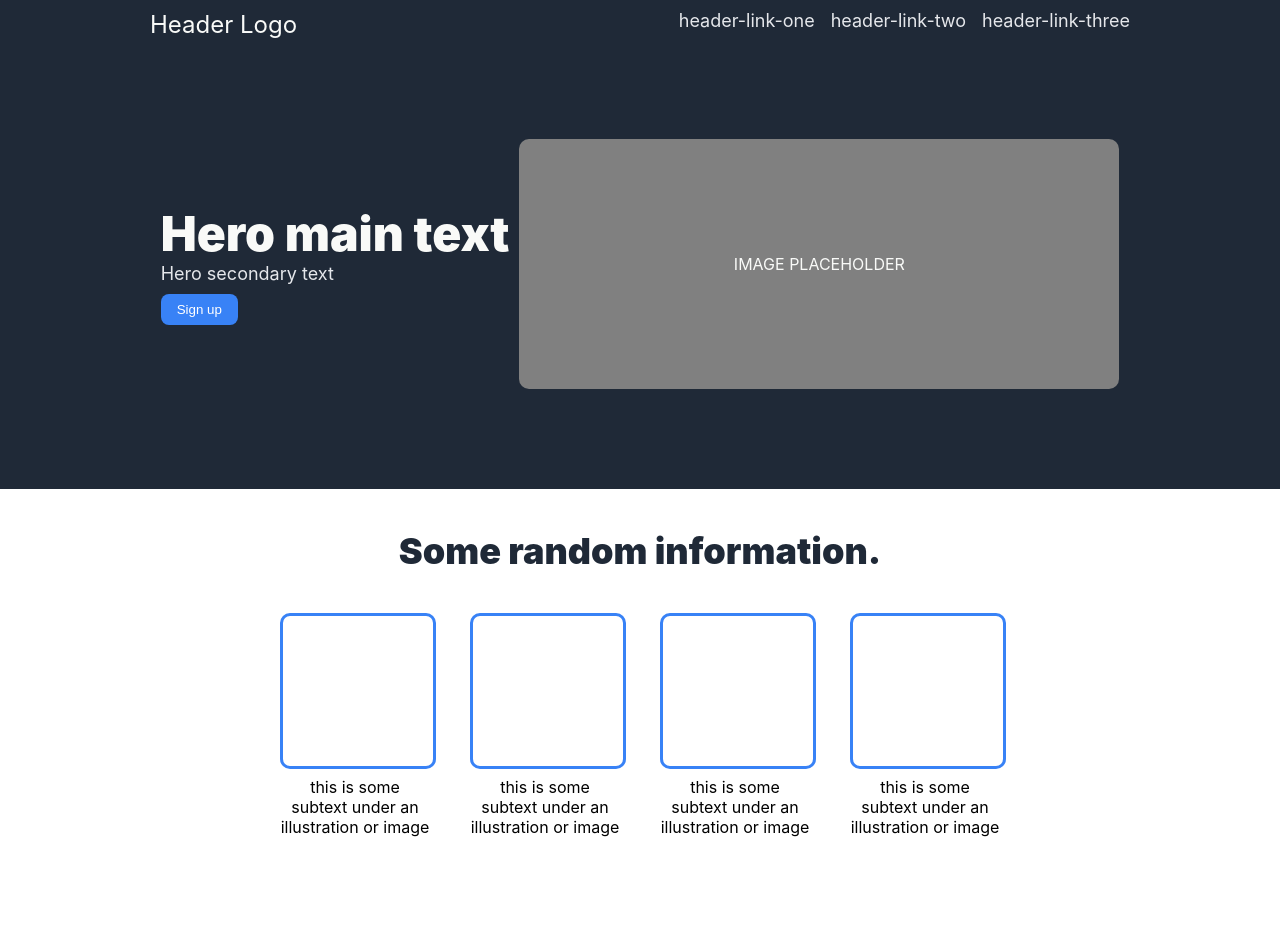
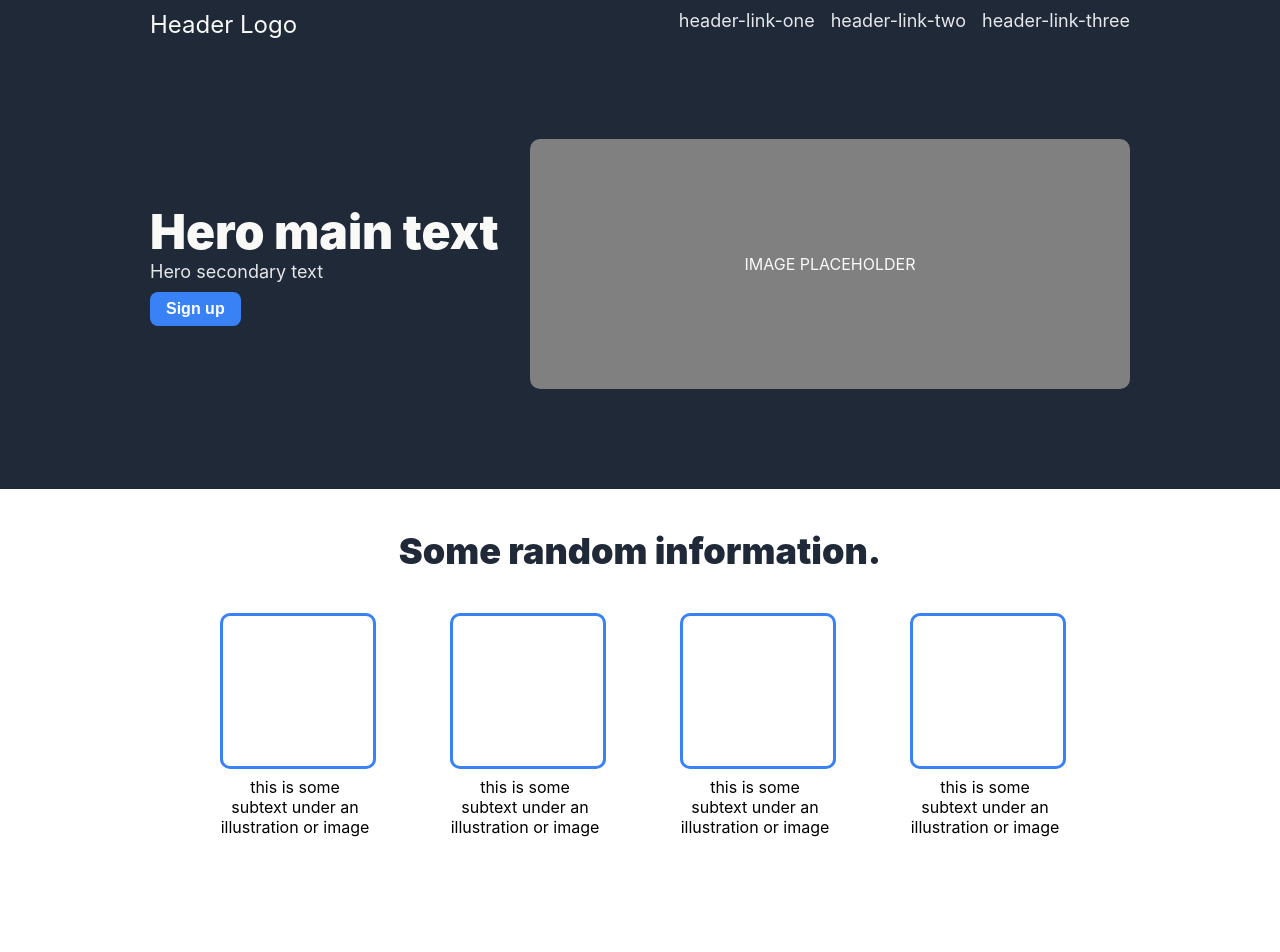
Before and after one commit to lightningwind/odin-landing-page, a plain HTML site: page index.html in a window 1280 px wide. Shown: the top 952 px of the page. Drawn offline with Linux system fonts and the light colour scheme.

Commit message:
Add finishing touches

```diff
--- a/style.css
+++ b/style.css
@@ -57,8 +57,7 @@ h1.hero-main-text {
 
 .hero {
     display: flex;
-    justify-content: center;
-    gap: 10px;
+    justify-content: space-between;
     margin: 100px 150px;
 }
 
@@ -77,6 +76,8 @@ button.hero-btn {
     color: white;
     border: none;
     margin-top: 10px;
+    font-size: 16px;
+    font-weight: 700;
 }
 
 .hero-img {
@@ -114,7 +115,7 @@ button.hero-btn {
 .info-container {
     display: flex;
     justify-content: center;
-    gap: 40px;
+    gap: 80px;
     margin-bottom: 150px;
     margin-left: 100px;
     margin-right: 100px;
@@ -134,7 +135,7 @@ button.hero-btn {
 }
 
 .quote-container {
-    margin: 100px 150px;
+    margin: 100px 333px;
 }
 
 .quote-text {
@@ -170,7 +171,7 @@ button.hero-btn {
     display: flex;
     justify-content: space-between;
     align-items: center;
-    margin: 100px 50px;
+    margin: 100px 150px;
 }
 
 .call-to-action-btn {
@@ -180,6 +181,7 @@ button.hero-btn {
     color: #F9FAF8;
     padding: 5px 25px;
     font-size: 16px;
+    font-weight: 700;
 }
 
 .call-to-action-main-text {
@@ -203,4 +205,5 @@ button.hero-btn {
 .footer-text {
     color: #E5E7EB;
     margin: 25px 0px;
+    font-size: 18px;
 }
```
